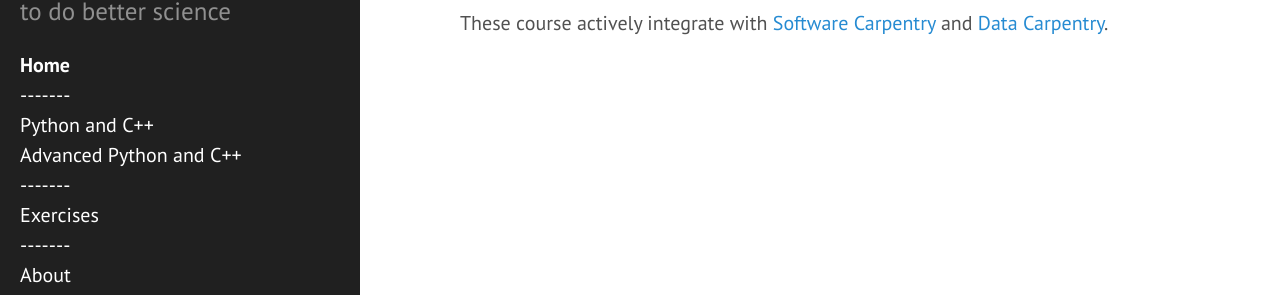
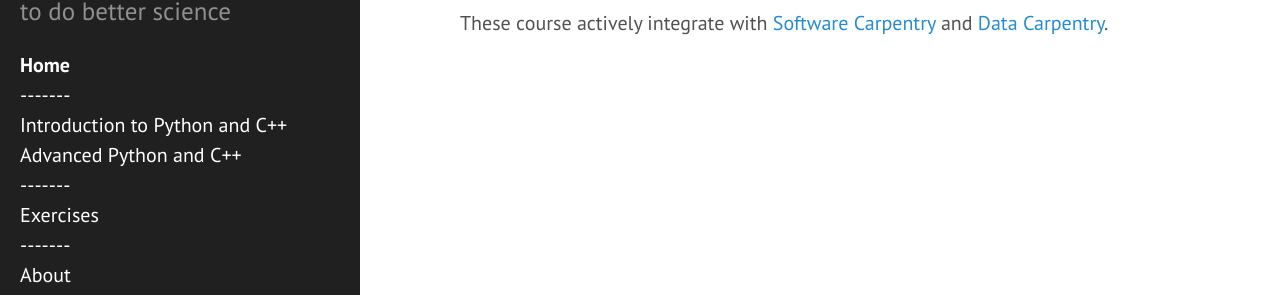
Before and after one commit to ornl-training/ornl-training.github.io, a Jekyll site: the page built from index.md, in a window 1280 px wide. Shown: the part 342-637 px from the top of the page. Built offline with Jekyll 4.4.1, drawn with Linux system fonts in a browser that asks for light colours.

Commit message:
Update sidebar.html

```diff
--- a/_includes/sidebar.html
+++ b/_includes/sidebar.html
@@ -12,7 +12,7 @@
     <nav class="sidebar-nav">
       <a class="sidebar-nav-item{% if page.url == '/' %} active{% endif %}" href="{{ site.github.url }}">Home</a>
       <a class="sidebar-nav-item">-------</a>
-      <a class="sidebar-nav-item{% if page.url == '/programming/' %} active{% endif %}" href="{{ site.github.url }}/programming">Python and C++</a>
+      <a class="sidebar-nav-item{% if page.url == '/programming/' %} active{% endif %}" href="{{ site.github.url }}/programming">Introduction to Python and C++</a>
       <a class="sidebar-nav-item{% if page.url == '/advanced/' %} active{% endif %}" href="{{ site.github.url }}/advanced">Advanced Python and C++</a>
       <a class="sidebar-nav-item">-------</a>
       <a class="sidebar-nav-item{% if page.url == '/exercises/' %} active{% endif %}" href="{{ site.github.url }}/exercises">Exercises</a>
```
